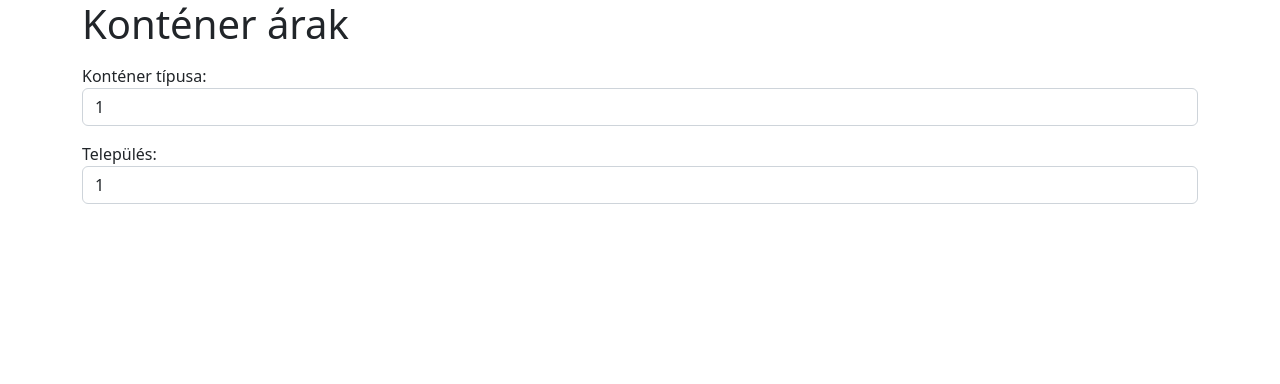
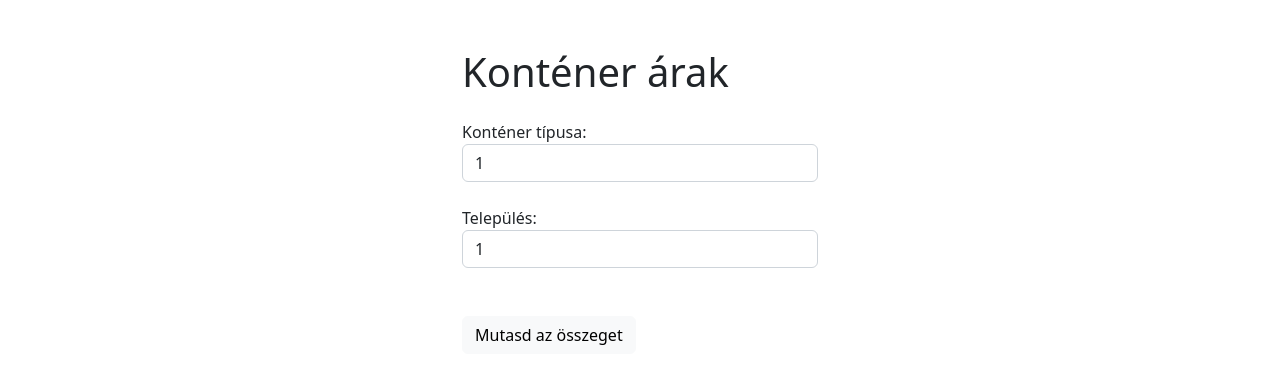
Before and after one commit to Jozsef967/Hazi_1_kontener, a plain HTML site: page index.html in a window 1280 px wide. Drawn offline with nearby package versions, Linux system fonts and the light colour scheme.

Commit message:
Gomb kész

```diff
--- a/index.html
+++ b/index.html
@@ -15,9 +15,10 @@
 <body>
     <div class="container">
         <div class="row">
-            <div>
+            <div class="col-4"></div>
+            <div class="col-4 mt-5">
                 <h1>Konténer árak</h1>
-                <div class="mt-3">
+                <div class="mt-4">
                     <label for="kontener">Konténer típusa:</label>
                     <select id="kontener" name="kontener" class="form-control">
                         <option value="">1</option>
@@ -25,9 +26,9 @@
                         <option value="">3</option>
                         <option value="">4</option>
                         <option value="">5</option>
-                      </select>
+                    </select>
                 </div>
-                <div class="mt-3">
+                <div class="mt-4">
                     <label for="telepules">Település:</label>
                     <select id="telepules" name="telepules" class="form-control">
                         <option value="">1</option>
@@ -35,8 +36,12 @@
                         <option value="">3</option>
                         <option value="">4</option>
                         <option value="">5</option>
-                      </select>
+                    </select>
                 </div>
+                <div class="mt-5">
+                    <button type="button" onclick="mutasd()" class="btn btn-light">Mutasd az összeget</button>
+                </div>
+
 
 
 
--- a/script.js
+++ b/script.js
@@ -0,0 +1,3 @@
+function mutasd() {
+
+}
```
